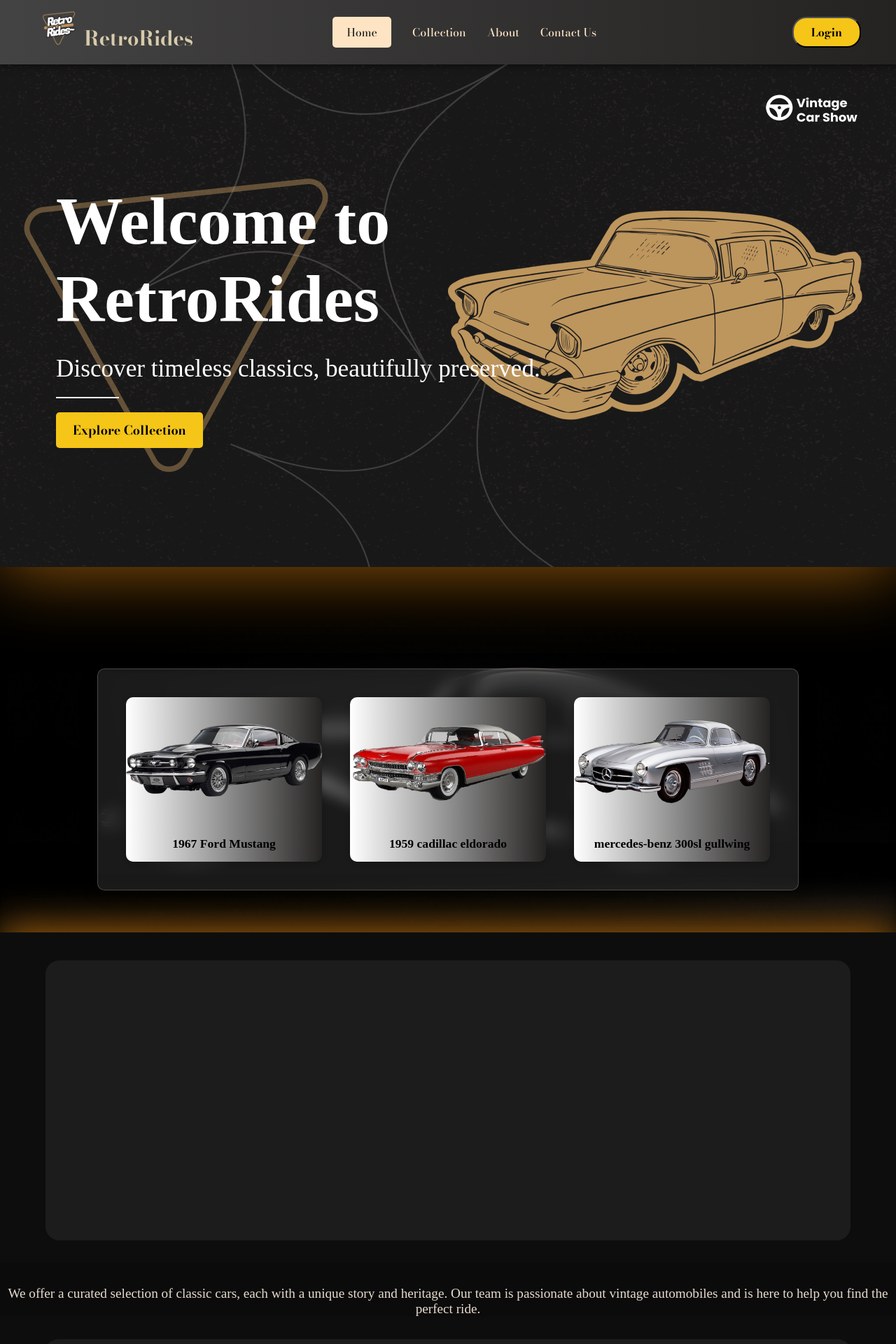
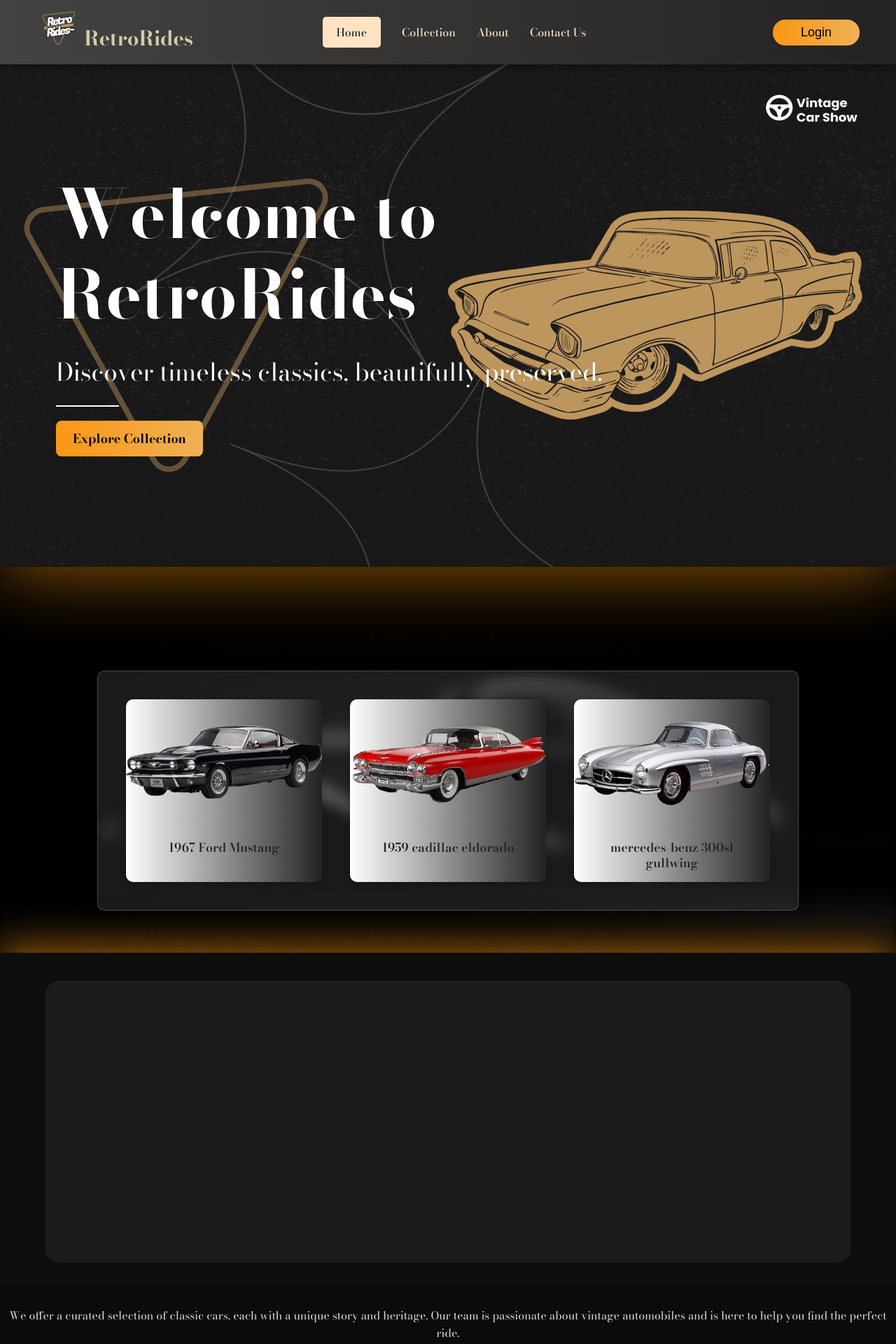
Before and after one commit to LT-Ripjaws/Web-Tech-Summer, a PHP site: page / in a window 1280 px wide; the page is wider, and only the part inside the window is pictured. Shown: the top 1920 px of that part at 70% size. Run offline with PHP 8.4, Linux system fonts and the light colour scheme.

Commit message:
made the css more modular

```diff
--- /dev/null
+++ b/project/assets/css/base.css
@@ -0,0 +1,55 @@
+@import url('https://fonts.googleapis.com/css2?family=Bodoni+Moda:ital,opsz,wght@0,6..96,400..900;1,6..96,400..900&display=swap');
+
+
+* {
+  margin: 0;
+  padding: 0;
+  box-sizing: border-box;
+}
+
+html {
+  scroll-behavior: smooth;
+}
+
+body {
+  font-family: "Bodoni Moda", sans-serif;
+  background-color: #0e0d0d;
+  color: #e6dccd;
+}
+
+main {
+    padding-top: 90px;
+    min-height: 100vh;
+}
+
+h1 {
+  font-size: 32px;
+  line-height: 1.2;
+  font-weight: 700;
+}
+
+h2 {
+  font-size: 24px;
+  line-height: 1.3;
+  font-weight: 600;
+}
+
+h3 {
+  font-size: 20px;
+  line-height: 1.3;
+  font-weight: 600;
+}
+
+p {
+  font-size: 16px;
+  line-height: 1.6;
+  font-weight: 400;
+}
+
+:root {
+  --primary: #fc9713;
+  --secondary: #e6dccd;
+  --accent: linear-gradient(90deg, #fc9713, #eeb156);
+  --dark: #242322;
+  --background: linear-gradient(to right, #444343, #242322);
+}
--- /dev/null
+++ b/project/assets/css/components.css
@@ -0,0 +1,38 @@
+li, a, button{
+  font-weight: 500;
+  font-size: 16px;
+  text-decoration: none;
+  color: rgb(252, 228, 200);
+  background-color: transparent;
+  transition: color 0.3s ease, background 0.3s ease, padding 0.3s ease;
+  cursor: pointer;
+}
+
+
+.btn-main {
+  text-decoration: none;
+  padding: 12px 24px;
+  border-radius: 8px;
+  background: linear-gradient(90deg, #fc9713, #eeb156);
+  color: black;
+  font-weight: bold;
+  font-size: 18px;
+  border: none;
+  cursor: pointer;
+  transition: transform 0.3s ease, box-shadow 0.3s ease, background 1s ease;
+}
+
+.btn-main:hover {
+    transform: translateY(-3px);
+    box-shadow: 0 5px 15px rgba(252, 151, 19, 0.5);
+    background: linear-gradient(90deg, #fc9713, #805009); }
+
+
+.glass {
+  backdrop-filter: blur(10px);
+  background: rgba(255,255,255,0.1);
+  border-radius: 10px;
+  border: 1px solid rgba(255,255,255,0.2);
+  box-shadow: 0 4px 30px rgba(0,0,0,0.1);
+  padding: 20px;
+}
--- a/project/assets/css/header.css
+++ b/project/assets/css/header.css
@@ -1,12 +1,3 @@
-@import url('https://fonts.googleapis.com/css2?family=Bodoni+Moda:ital,opsz,wght@0,6..96,400..900;1,6..96,400..900&display=swap');
-
-* {
-    margin: 0;
-    padding: 0;
-    box-sizing: border-box;
-
-}
-
 .logo {
     width: 50px;
     height: 50px;
@@ -21,25 +12,12 @@
     cursor: pointer;
 }
 
-li, a, button {
-    font-family: "Bodoni Moda", sans-serif;
-    font-weight: 500;
-    font-size: 16px;
-    text-decoration: none;
-    color:rgb(252, 228, 200);
-    background-color: transparent;
-    transition: color 0.3s ease 0.5s;
-    transition: background 0.3s ease 0s;
-    transition: padding 0.3s ease 0s;
-    cursor: pointer;
-}
-
 .navbar {
     display: flex;
     justify-content: space-between;
     align-items: center;
     padding: 15px 50px;
-    background: linear-gradient(to right, #444343, #242322);
+    background: var(--background);
     box-shadow: 0 2px 10px rgba(0, 0, 0, 0.5);
 
 }
@@ -62,19 +40,13 @@
     border-radius: 5px;
 }
 
-.nav-btn .btn {
-    text-decoration: none;
-    padding: 8px 25px;
+.nav-btn .btn-main {
+    padding: 8px 40px;
     border-radius: 20px;
-    background-color: #f5c518;
-    color: black;
-    font-weight: bold;
-    transition: background 0.3s ease 0s;
+    font-weight:lighter;
+    border: 2px solid var(--dark);
 }
 
-.nav-btn .btn:hover {
-    background-color: #ca770a;
-}
 
 header {
     position: fixed;
@@ -84,8 +56,6 @@
     z-index: 100;
 
 }
-
-
 
 .site-footer {
     background-color: #111;
--- a/project/assets/css/index.css
+++ b/project/assets/css/index.css
@@ -1,14 +1,3 @@
-html{
-    scroll-behavior: smooth;
-}
-
-main {
-    padding-top: 90px;
-    background-color: #e7e4dd;
-    min-height: 100vh;
-}
-
-
 /* ---------- Hero Section ---------- */
 .hero {
     background: url("../images/hero-background.jpg") center/cover no-repeat;
@@ -74,33 +70,12 @@
 
 /* Button styling */
 .btn-main {
-    text-decoration: none;
-    padding: 12px 24px;
-    border-radius: 5px;
-    background-color: #f5c518;
-    color: black;
-    font-weight: bold;
-    font-size: 18px;
-    transition: background 0.3s;
     opacity: 0;
     animation: fadeInDown 1s ease forwards;
     animation-delay: 0.9s;
 }
 
-.btn-main:hover {
-    background-color: #ca770a;
-}
 
-@keyframes fadeInDown {
-  from {
-    opacity: 0;
-    transform: translateY(-30px); /* start slightly above */
-  }
-  to {
-    opacity: 1;
-    transform: translateY(0); /* normal position */
-  }
-}
 
 
 /* ---------- Featured Cars ---------- */
@@ -124,9 +99,12 @@
 .featured h1 {
     font-size: 3rem;
     margin-bottom: 30px;
-    color:#e6dccd;
+    color: var(--secondary);
     position: relative;
     z-index: 1;
+}
+.featured h3 {
+    color: var(--dark);
 }
 
 .featured-cars {
--- a/project/includes/header.php
+++ b/project/includes/header.php
@@ -4,6 +4,8 @@
         <meta charset="UTF-8">
         <meta name="viewport" content="width=device-width, initial-scale=1.0">
         <title>RetroRides</title>
+        <link rel="stylesheet" href="/Web-Tech-Summer/project/assets/css/base.css">
+        <link rel="stylesheet" href="/Web-Tech-Summer/project/assets/css/components.css">
         <link rel="stylesheet" href="/Web-Tech-Summer/project/assets/css/header.css">
     </head>
     <body>
@@ -26,7 +28,7 @@
 
                 <!-- Login Button -->
                 <div class="nav-btn">
-                    <a href="/Web-Tech-Summer/project/pages/login.php"><button class="btn">Login</button></a>
+                    <a href="/Web-Tech-Summer/project/pages/login.php"><button class="btn-main">Login</button></a>
                 </div>
             </nav>
         </header>
--- a/project/pages/login.php
+++ b/project/pages/login.php
@@ -1,5 +1,6 @@
 <?php include("../includes/header.php"); ?>
 <link rel="stylesheet" href="/Web-Tech-Summer/project/assets/css/login.css">
+<link rel="stylesheet" href="/Web-Tech-Summer/project/assets/css/components.css">
 
 
 <?php
@@ -59,7 +60,7 @@
         </div>
 
         <div class="right-part">
-            <h2>Welcome back fellow rider!</h2>
+            <h1>Welcome back fellow rider!</h1>
             <p> Sign in your account </p>
             <p style="color:green; font-weight:bold;">
                 <?php if ($_SERVER["REQUEST_METHOD"] == "POST" && empty($nameErr) && empty($passErr) && isset($_POST["login"])) {
```
Also changed, not shown: other parts of project/assets/css/index.css (+21 -14 lines), project/assets/css/login.css (+7 -23 lines), project/assets/css/animations.css (added).
